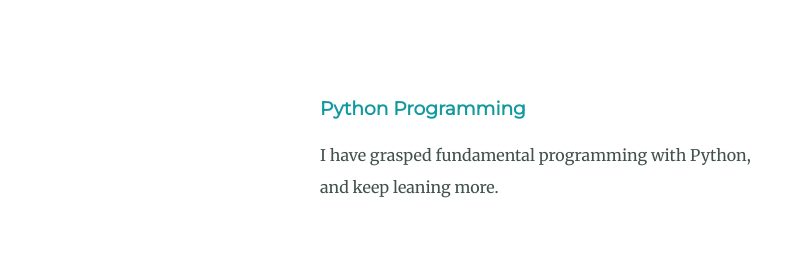
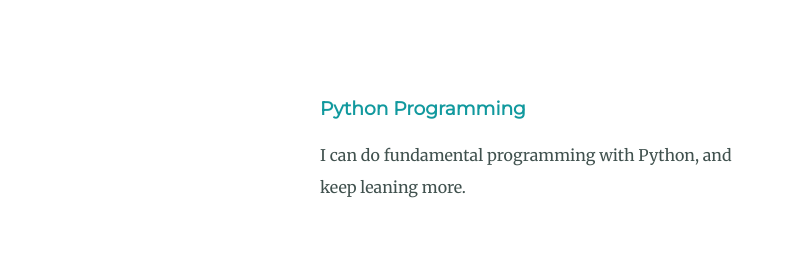
Before and after one commit to Lizzie2021/Personal-Site, a plain HTML site: page index.html in a window 1280 px wide. Shown: the part 2040-2320 px from the top of the page, 0-795 px from the left. Drawn offline with Linux system fonts and the light colour scheme.

Commit message:
Update index.html

```diff
--- a/index.html
+++ b/index.html
@@ -47,7 +47,7 @@
       <div class="skill-row">
         <img class="python-icon" src="images/python.png" alt="img-python">
         <h3>Python Programming</h3>
-        <p >I have grasped fundamental programming with Python, and keep leaning more.</p>
+        <p >I can do fundamental programming with Python, and keep leaning more.</p>
       </div>
     </div>
     <hr>
```
